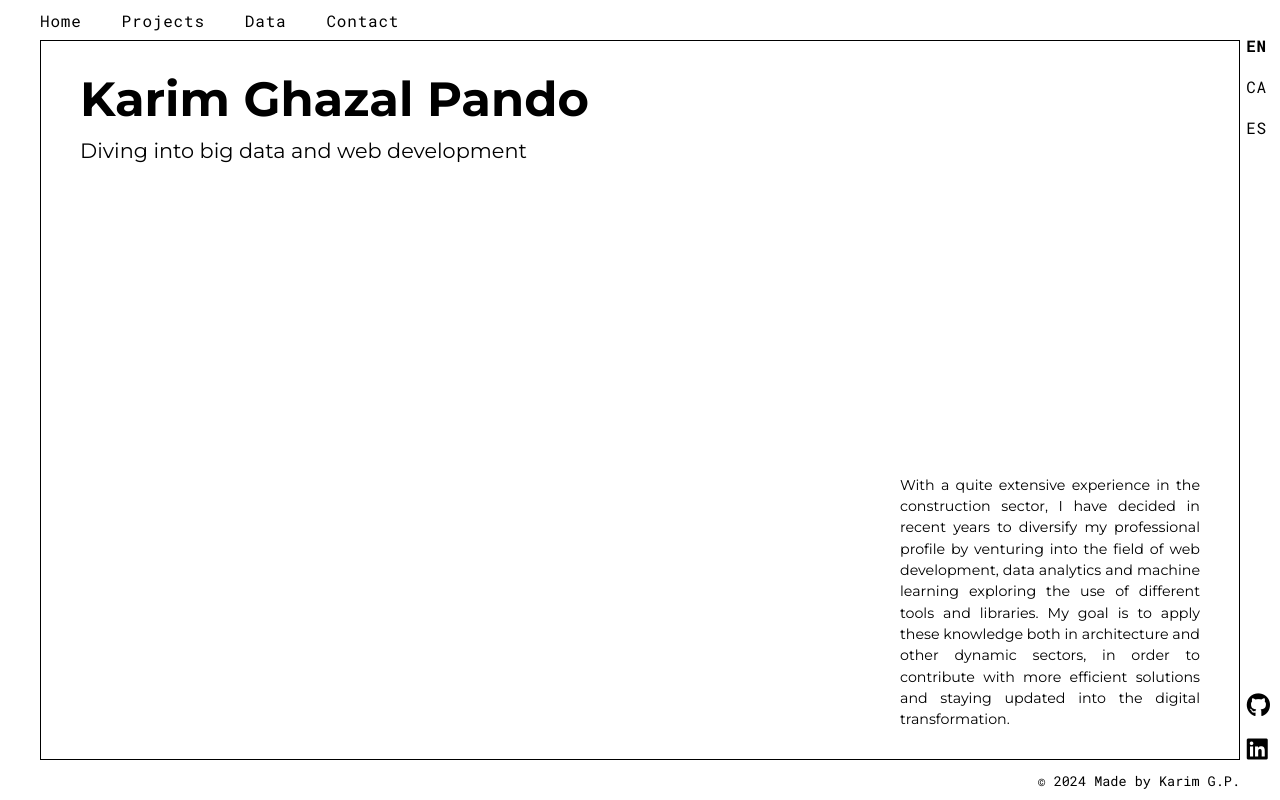
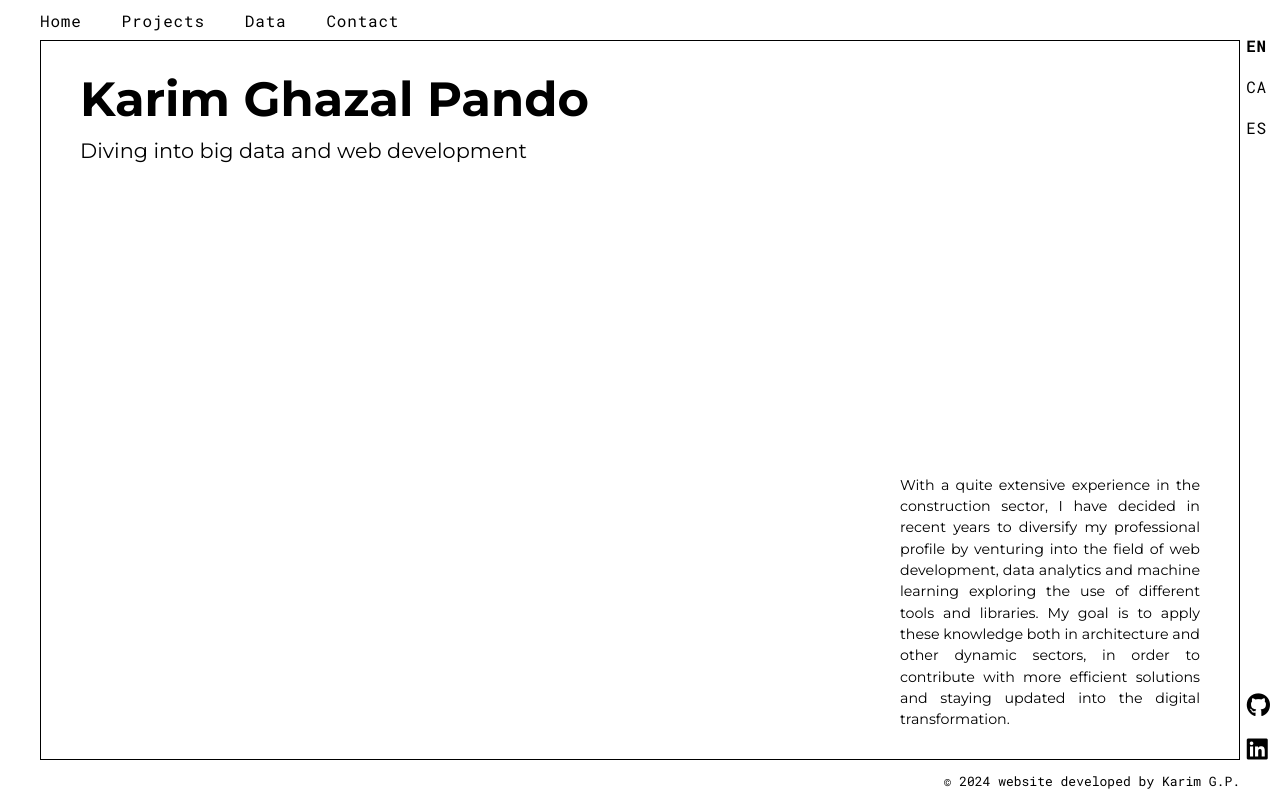
Before and after one commit to KarimGP/Portfolio, a React (Create React App) app: page / in a window 1280 px wide. Shown: the top 800 px of the page. Built offline with nearby package versions, Linux system fonts and the light colour scheme.

Commit message:
little details

```diff
--- a/src/App.css
+++ b/src/App.css
@@ -8,7 +8,7 @@ body {
   display: flex;
   flex-direction: column; /* Organizar en una columna */
   gap: 10px;
-  position: absolute; /* Coloca las pestañas de idioma en el margen derecho */
+  position: fixed; /* Coloca las pestañas de idioma en el margen derecho */
   right: -2px; /* Ajusta esta distancia según tu diseño */
   top: 30px; /* Ajusta esta distancia según tu diseño */
   z-index: 100; /* Asegura que estén por encima del contenido */
@@ -147,7 +147,7 @@ body {
 .copyright {
   font-family: 'Roboto Mono', monospace; /* Ensure Roboto Mono is applied */
   font-weight: 400; /* Lighter weight for a modern look */
-  font-size: 13.5px;
+  font-size: 13px;
   position: fixed; /* Fijo en la esquina inferior derecha */
   right: 40px;
   bottom: 10px;
--- a/src/App.js
+++ b/src/App.js
@@ -201,7 +201,7 @@ function App() {
 
       {/* Texto de copyright */}
       <div className="copyright">
-          &copy; 2024 Made by Karim G.P.
+          &copy; 2024 website developed by Karim G.P.
       </div>
 
       {/* Iconos de redes sociales */}
```
